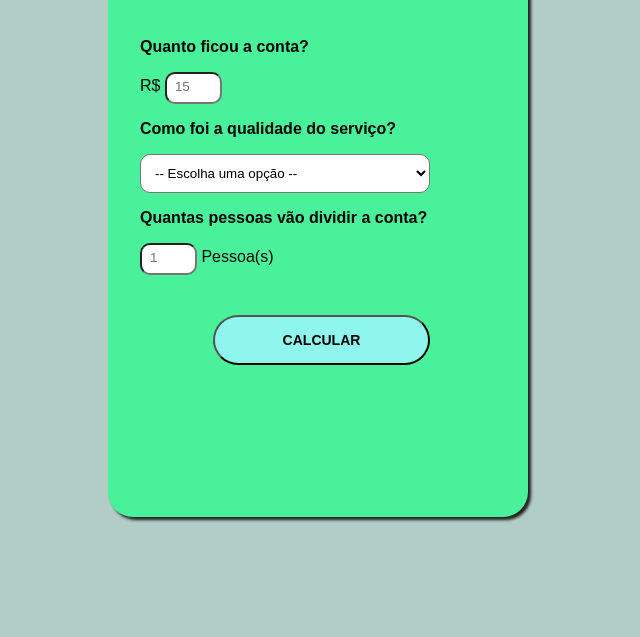
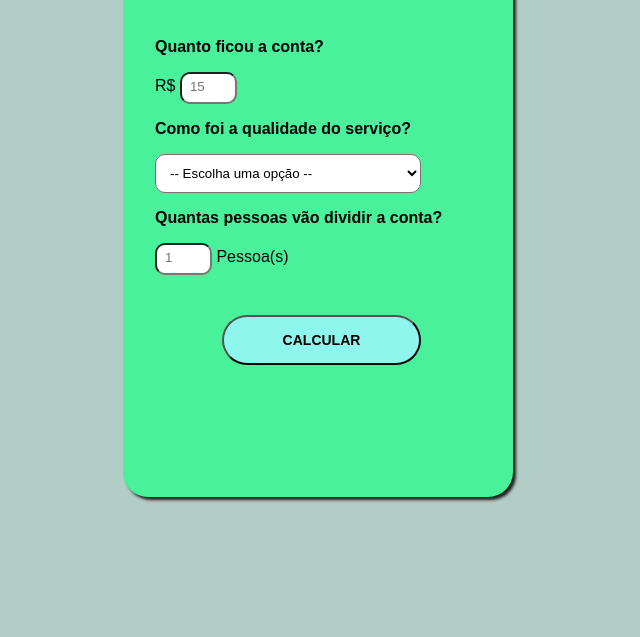
Before and after one commit to thassyodavid/Projeto-Start-OBC, a plain HTML site: page index.html in a window 1280 px wide. Shown: the part 163-800 px from the top of the page, without its empty margins (322-962 px from the left). Drawn offline with Linux system fonts and the light colour scheme.

Commit message:
Updated container size

```diff
--- a/style.css
+++ b/style.css
@@ -16,8 +16,8 @@ body {
 }
 
 #container{
-    height: 630px;
-    width: 420px;
+    height: 610px;
+    width: 390px;
     margin: 50px auto;
     background: var(--secondary-color);
     box-shadow: 3px 3px 3px rgb(32, 32, 32);
```
